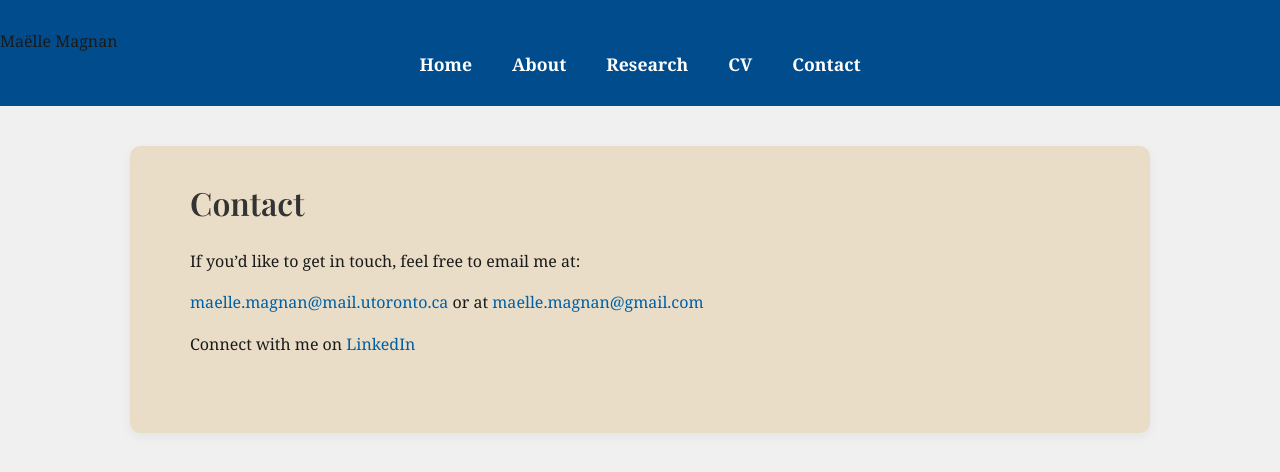
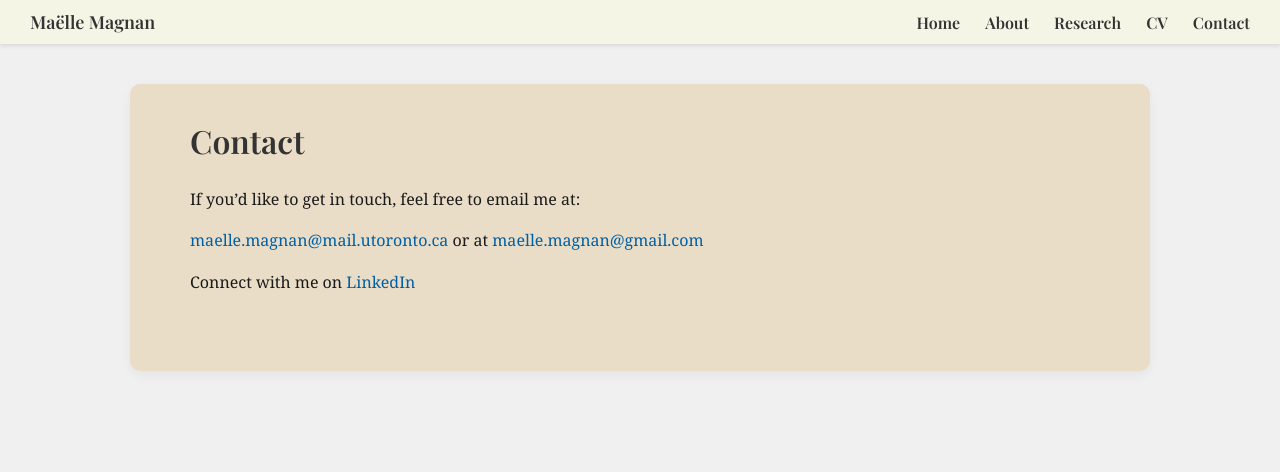
Before and after one commit to maellemagnan/maellemagnan.github.io, a plain HTML site: page contact.html in a window 1280 px wide. Drawn offline with nearby package versions, Linux system fonts and the light colour scheme.

Commit message:
Update style.css

```diff
--- a/style.css
+++ b/style.css
@@ -7,35 +7,53 @@ body {
   color: #1a1a1a;
 }
 
-/* ===== Nav Bar ===== */
 .navbar {
-  background-color: #004c8c;
-  width: 100%;
-  position: sticky;
-  top: 0;
-  z-index: 100;
-  padding: 30px 0;
+  background-color: #f5f5e6; /* your cream color */
+  padding: 10px 30px;
+  box-shadow: 0 2px 4px rgba(0,0,0,0.1);
+  font-family: 'Playfair Display', serif;
+}
+
+.nav-container {
+  display: flex;
+  justify-content: space-between;
+  align-items: center;
+}
+
+.nav-brand {
+  font-size: 18px;
+  font-weight: 600;
+  color: #333;
 }
 
 .nav-links {
+  list-style: none;
   display: flex;
-  justify-content: center;
-  gap: 40px;
-  list-style: none;
+  gap: 25px;
   margin: 0;
   padding: 0;
 }
 
 .nav-links a {
-  color: white;
-  font-weight: bold;
   text-decoration: none;
-  font-size: 1.1em;
-  transition: opacity 0.2s;
+  color: #333;
+  font-size: 16px;
+  position: relative;
 }
 
-.nav-links a:hover {
-  opacity: 0.7;
+.nav-links a::after {
+  content: "";
+  position: absolute;
+  left: 0;
+  bottom: -2px;
+  width: 0;
+  height: 2px;
+  background-color: #6a8caf; /* blue accent */
+  transition: width 0.3s;
+}
+
+.nav-links a:hover::after {
+  width: 100%;
 }
 
 /* ===== Main Content Box ===== */
```
